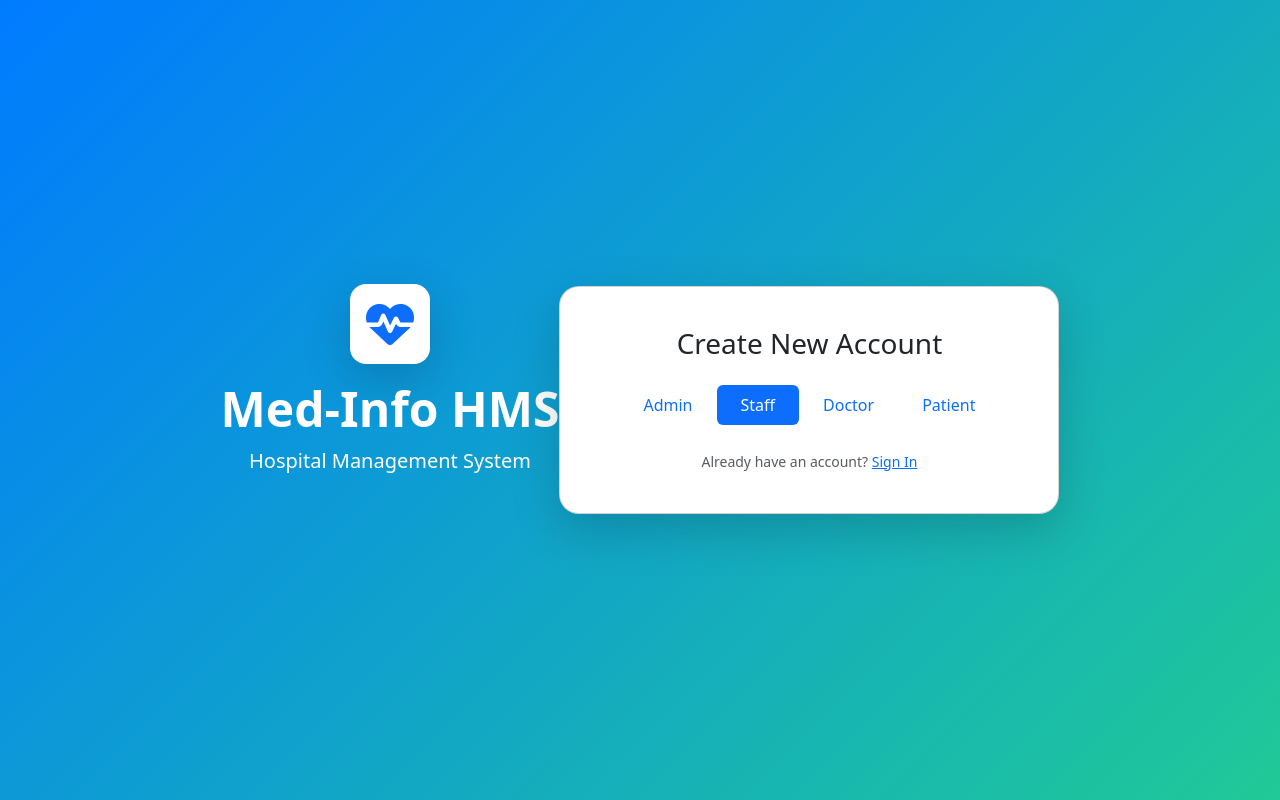
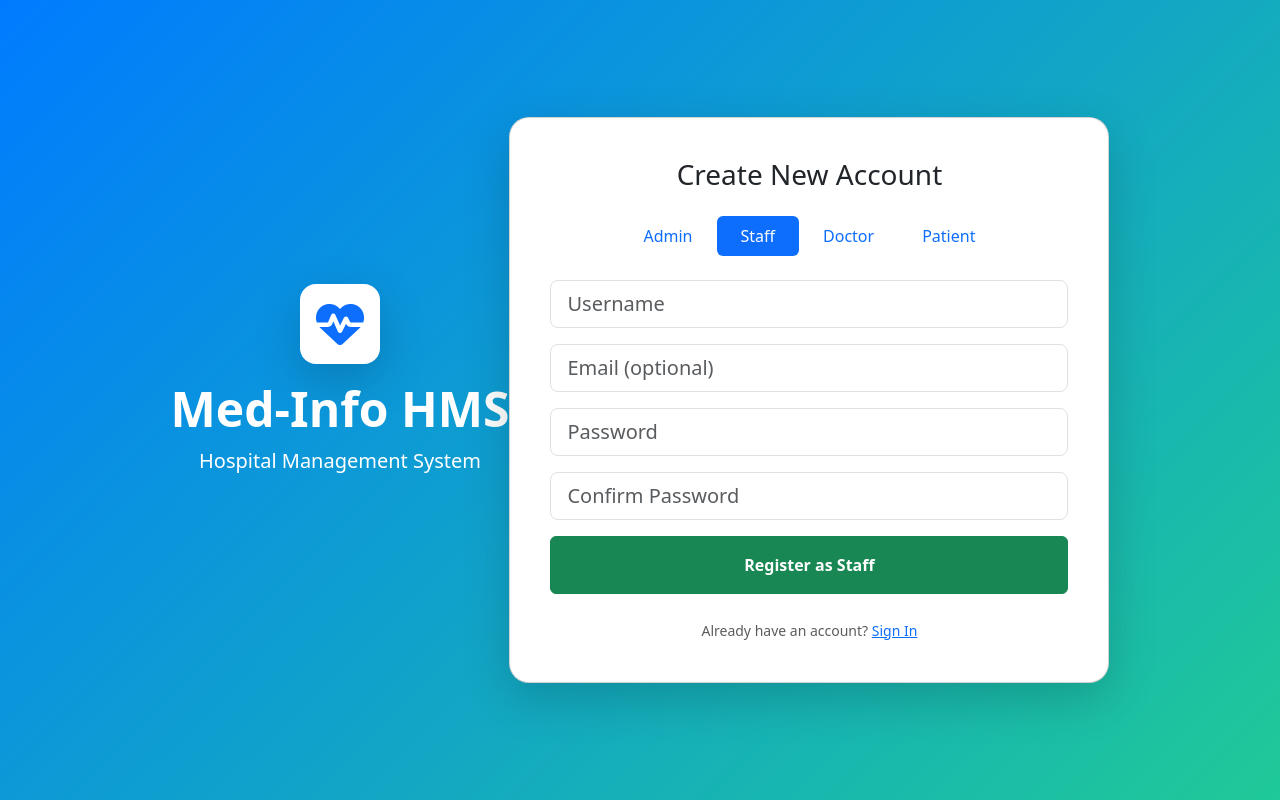
Before and after one commit to pqrm1/medinfo, a Django app: page /signup/ in a window 1280 px wide, after a click on "Staff". Run offline with Django 5.2, Linux system fonts and the light colour scheme.

Commit message:
Add files via upload

```diff
--- a/hospital_mngt/hospital/templates/login.html
+++ b/hospital_mngt/hospital/templates/login.html
@@ -20,7 +20,7 @@
         <p class="lead">Hospital Management System</p>
     </div>
 
-    <div class="card shadow-lg p-4" style="width: 100%; max-width: 420px; border-radius: 20px;">
+    <div class="card shadow-lg p-4" style="width: 100%; max-width: 600px; border-radius: 20px;">
         <div class="card-body">
             <h3 class="text-center mb-4">Welcome</h3>
             <p class="text-center text-muted mb-4">Sign in to your account or create a new one</p>
--- a/hospital_mngt/hospital/templates/signup.html
+++ b/hospital_mngt/hospital/templates/signup.html
@@ -13,7 +13,7 @@
         <p class="lead">Hospital Management System</p>
     </div>
 
-    <div class="card shadow-lg p-4" style="width: 100%; max-width: 500px; border-radius: 20px;">
+    <div class="card shadow-lg p-4" style="width: 100%; max-width: 600px; border-radius: 20px;">
         <div class="card-body">
             <h3 class="text-center mb-4">Create New Account</h3>
 
@@ -34,6 +34,18 @@
                         <div class="mb-3"><input type="password" name="password" class="form-control form-control-lg" placeholder="Password" required></div>
                         <div class="mb-3"><input type="password" name="password2" class="form-control form-control-lg" placeholder="Confirm Password" required></div>
                         <button type="submit" class="btn btn-success w-100 py-3 fw-bold">Register as Admin</button>
+                    </form>
+                </div>
+
+                <!-- Staff Signup -->
+                <div id="staff" class="tab-pane fade">
+                    <form method="post" action="{% url 'staff_signup' %}">
+                        {% csrf_token %}
+                        <div class="mb-3"><input type="text" name="username" class="form-control form-control-lg" placeholder="Username" required></div>
+                        <div class="mb-3"><input type="email" name="email" class="form-control form-control-lg" placeholder="Email (optional)"></div>
+                        <div class="mb-3"><input type="password" name="password" class="form-control form-control-lg" placeholder="Password" required></div>
+                        <div class="mb-3"><input type="password" name="password2" class="form-control form-control-lg" placeholder="Confirm Password" required></div>
+                        <button type="submit" class="btn btn-success w-100 py-3 fw-bold">Register as Staff</button>
                     </form>
                 </div>
 
--- a/hospital_mngt/hospital/views.py
+++ b/hospital_mngt/hospital/views.py
@@ -33,6 +33,10 @@ def Contact(request):
 # ===================== NEW AUTHENTICATION =====================
 def main_login(request):
     return render(request, 'login.html')
+
+
+def signup(request):
+    return render(request, 'signup.html')
 
 
 def admin_login(request):
```
Also changed, not shown: hospital_mngt/db.sqlite3.
